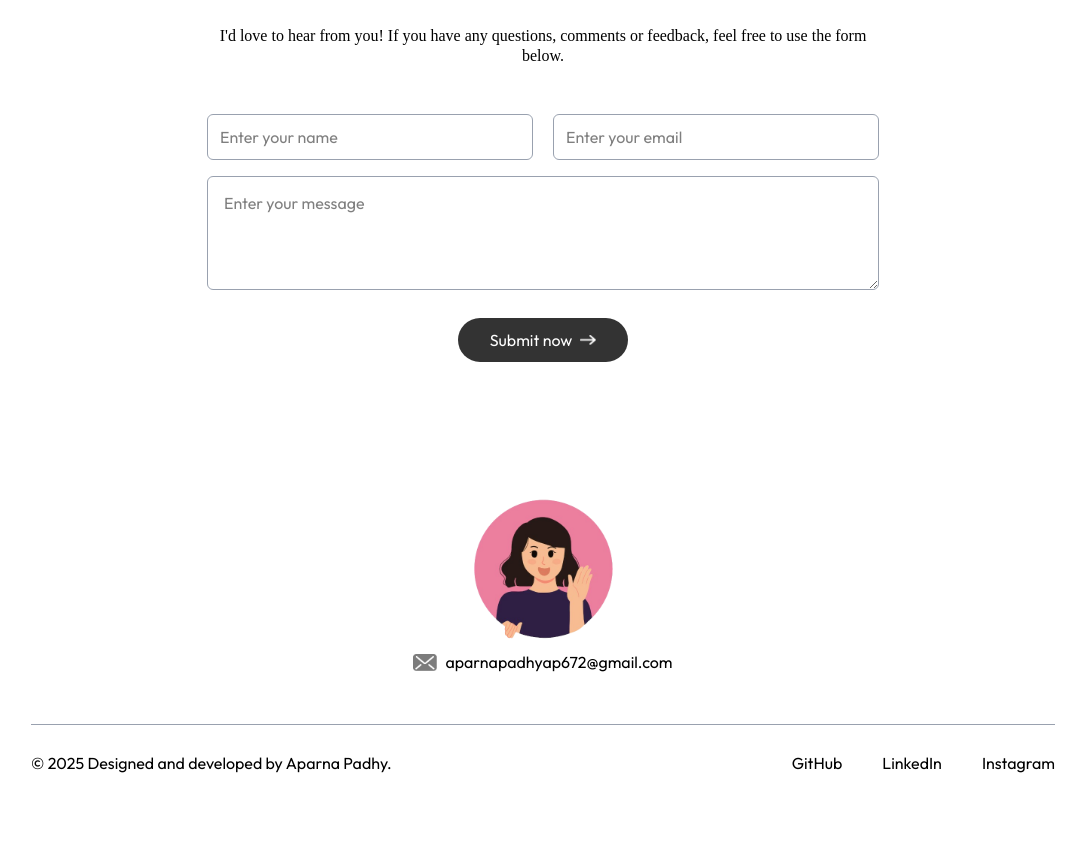
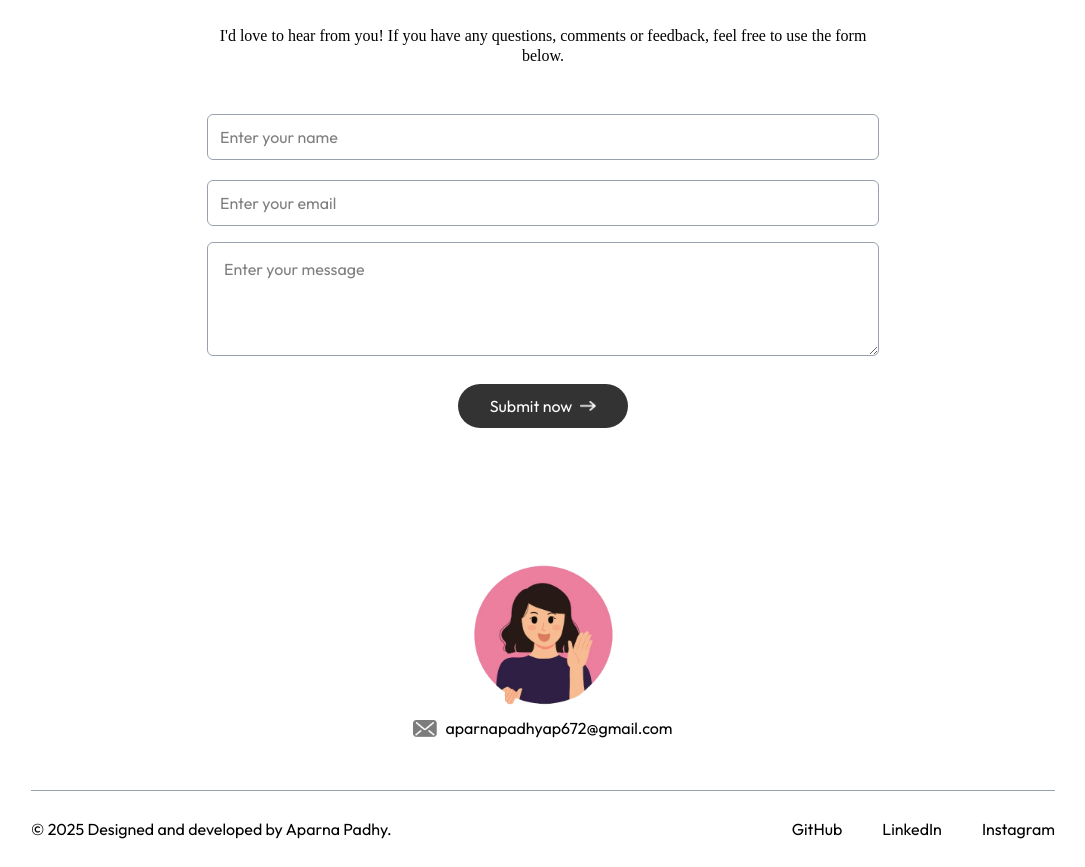
Before and after one commit to aparnapadhy/Portfolio, a Next.js app: page / in a window 1280 px wide. Shown: the part 2366-3233 px from the top of the page, without its empty margins (97-1182 px from the left). Before the commit the page ends 3167 px from the top, so only its background shows below. Built offline with nearby package versions, Linux system fonts and the light colour scheme; a web font is replaced by a local one.

Commit message:
form layout improved

```diff
--- a/app/components/Contact.js
+++ b/app/components/Contact.js
@@ -47,7 +47,7 @@ const Contact = () => {
 
       <motion.form initial={{opacity:0}} whileInView={{opacity:1}} transition={{duration:0.5,delay:0.9 }} onSubmit={onSubmit} className='max-w-2xl mx-auto'>
 
-        <div className='flex gap-5 mb-4'>
+        <div className='flex-col md:flex gap-5 mb-4'>
 
           <motion.input initial={{x:-50, opacity:0}} whileInView={{x:0, opacity:1}} transition={{duration:0.6,delay:1.1 }}
             type="text"
```
